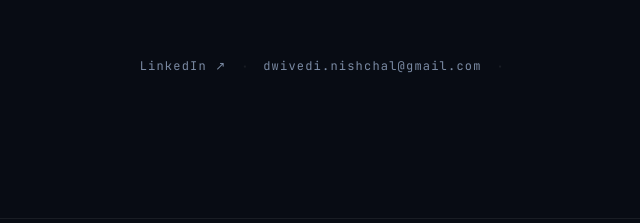
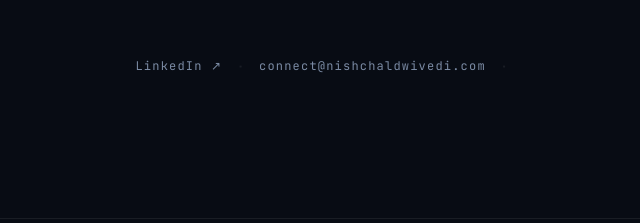
Before and after one commit to Astriek/website, a plain HTML site: page index.html in a window 1280 px wide. Shown: the part 8641-8864 px from the top of the page, 319-959 px from the left. Drawn offline with Linux system fonts and the light colour scheme.

Commit message:
Update email contact link in index.html

```diff
--- a/index.html
+++ b/index.html
@@ -1150,7 +1150,7 @@
   <div class="contact-links reveal">
     <a href="https://linkedin.com/in/nishchaldwivedi" target="_blank" class="contact-link">LinkedIn ↗</a>
     <span class="contact-divider">·</span>
-    <a href="mailto:dwivedi.nishchal@gmail.com" class="contact-link">dwivedi.nishchal@gmail.com</a>
+    <a href="mailto:dwivedi.nishchal@gmail.com" class="contact-link">connect@nishchaldwivedi.com</a>
     <span class="contact-divider">·</span>
   </div>
 </section>
```
